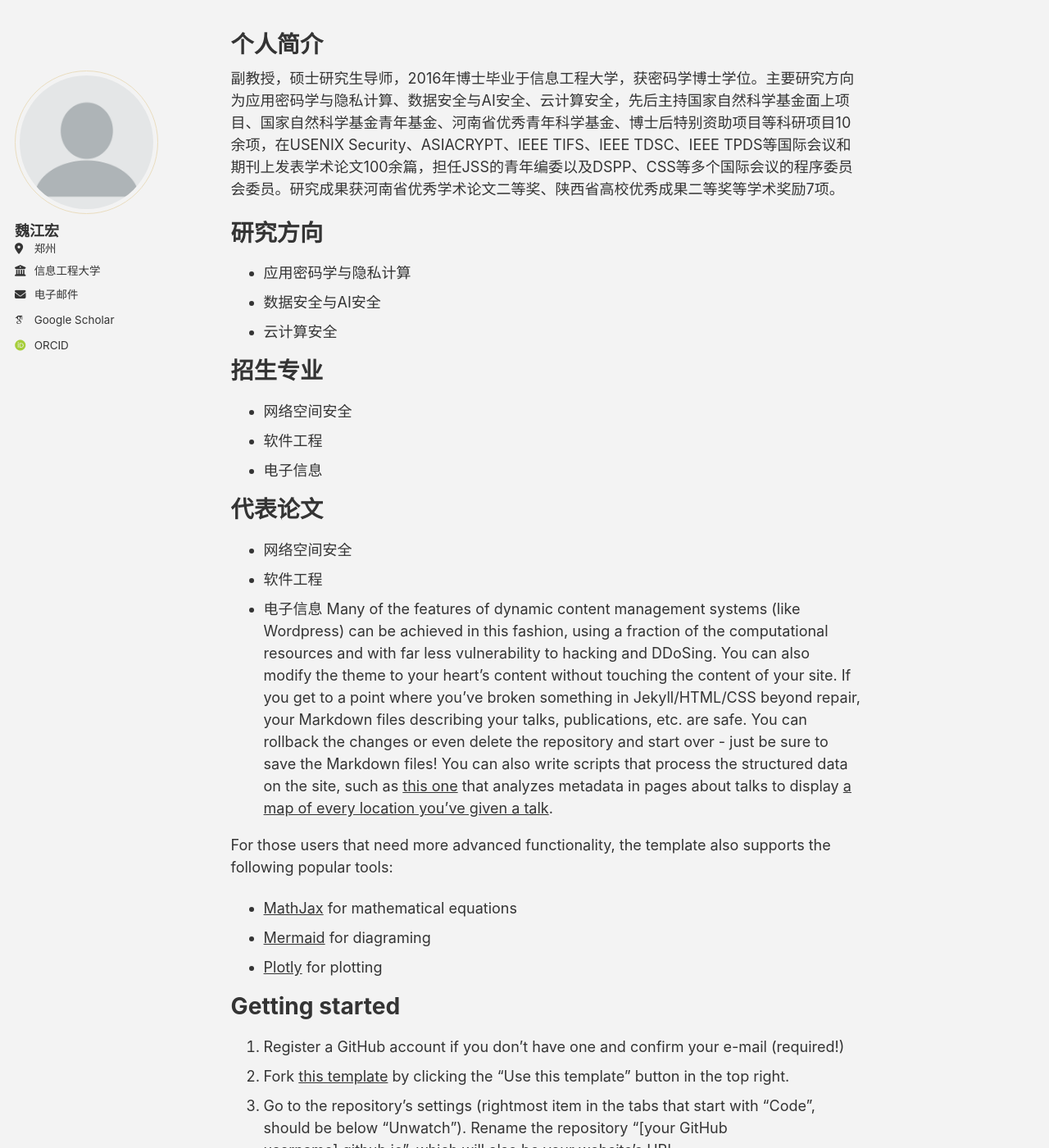
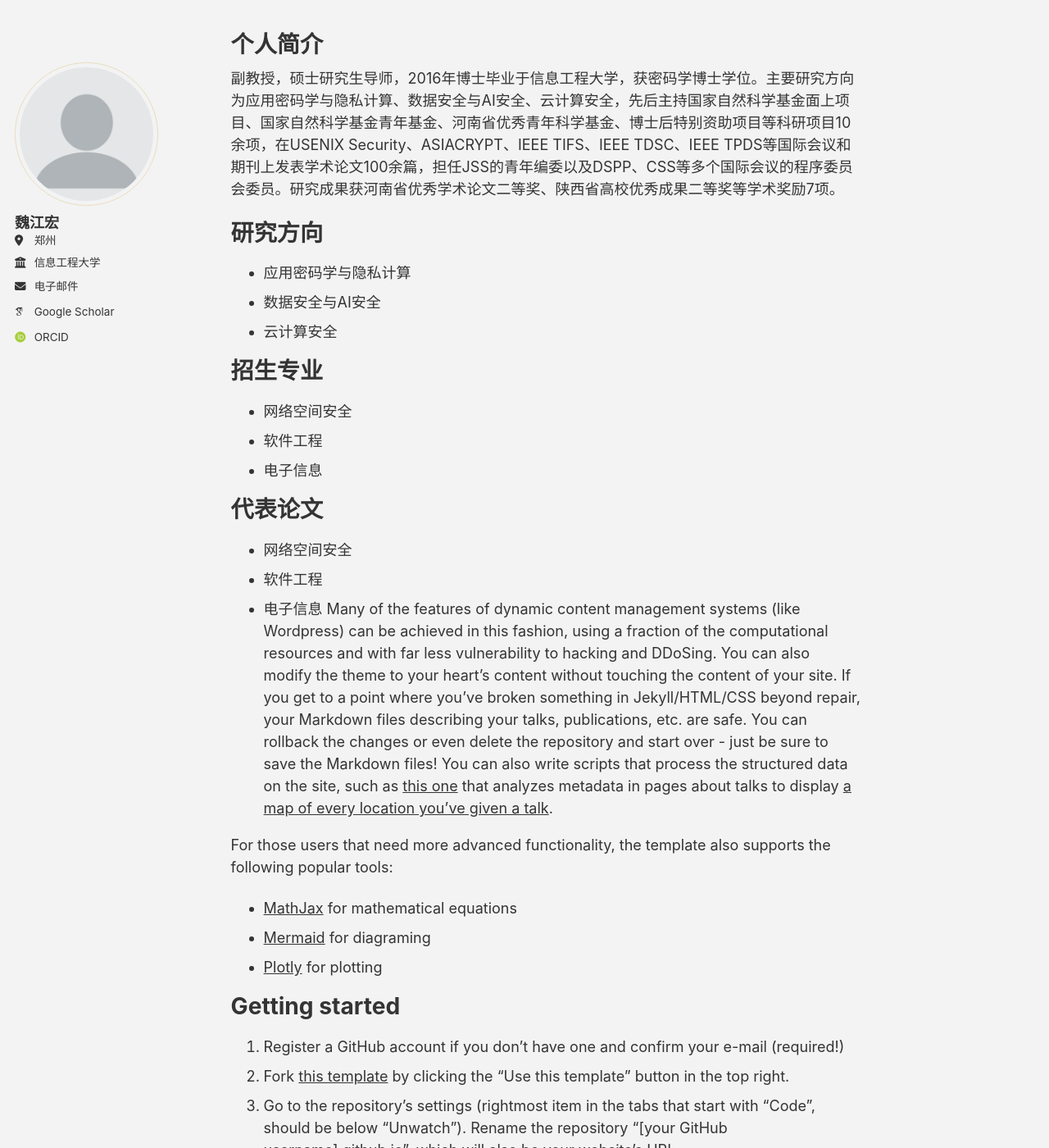
Before and after one commit to jhw-crypt/jhw-crypt.github.io, a Jekyll site: the page built from _pages/about.md, in a window 1280 px wide and 1400 px high. Shown: the whole window at 82% size. Built offline with Jekyll 4.4.1, drawn with Linux system fonts in a browser that asks for light colours; some web fonts are replaced; a script bundle is joined from its source files by our own code; library files that are not in the unit come from our copies.

Commit message:
Update main.scss

```diff
--- a/assets/css/main.scss
+++ b/assets/css/main.scss
@@ -58,7 +58,7 @@
 
 /* 3. 如果左侧边栏（头像部分）太靠下，也让它上移 */
 .sidebar {
-  margin-top: -20px !important; /* 根据视觉效果微调这个数值 */
+  margin-top: -30px !important; /* 根据视觉效果微调这个数值 */
 }
 /* 完全隐藏网页底部栏 */
 .page__footer,
```
